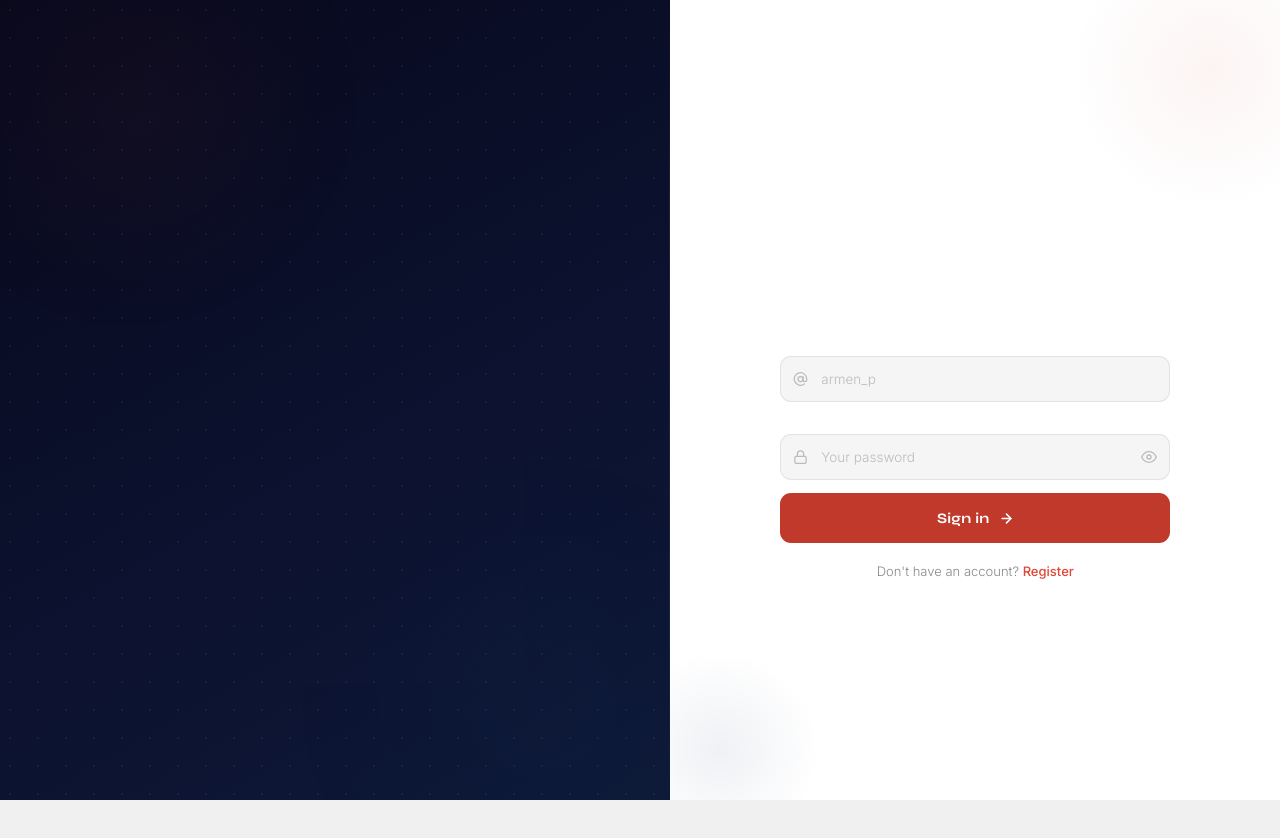
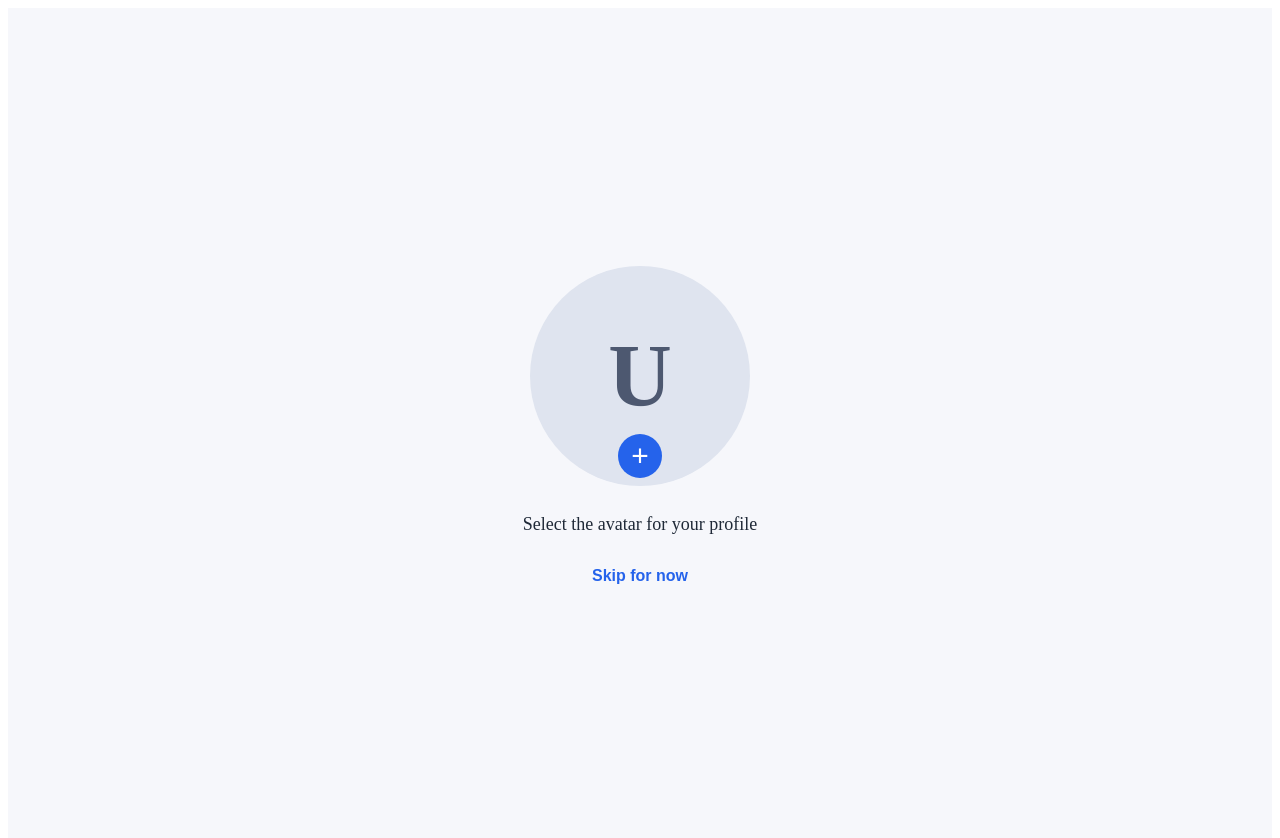
Before and after one commit to apathy000/conf, a React (Vite) app: page /avatar in a window 1280 px wide. Before the commit this address led to /login. Shown: the top 838 px of the page. Before the commit the page ends 800 px from the top, so only its background shows below. Built offline with nearby package versions, Linux system fonts and the light colour scheme; no server answers.

Commit message:
added the funtion of adding the avatar

```diff
--- a/src/App.jsx
+++ b/src/App.jsx
@@ -1,16 +1,15 @@
-import { BrowserRouter, Routes, Route, Navigate } from "react-router-dom";
-import RegisterPage from "./pages/RegisterPage";
-import LoginPage from "./pages/LoginPage";
-import FeedPage from "./pages/FeedPage";
+import { BrowserRouter, Routes, Route } from "react-router-dom";
+import AvatarSetup from "./pages/AvatarSetup";
+import Feed from "./pages/Feed";
+import Register from "./pages/Register";
 
 export default function App() {
   return (
     <BrowserRouter>
       <Routes>
-        <Route path="/register" element={<RegisterPage />} />
-        <Route path="/login"    element={<LoginPage />} />
-        <Route path="/feed"     element={<FeedPage />} />
-        <Route path="*"         element={<Navigate to="/login" replace />} />
+        <Route path="/register" element={<Register />} />
+        <Route path="/avatar" element={<AvatarSetup />} />
+        <Route path="/feed" element={<Feed />} />
       </Routes>
     </BrowserRouter>
   );
--- a/src/components/auth/LoginForm.jsx
+++ b/src/components/auth/LoginForm.jsx
@@ -99,7 +99,7 @@ export default function LoginForm() {
     }
 
     setLoading(false);
-    navigate("/feed");
+    navigate("/avatar");
   };
 
   if (ipStatus === "checking") return <LoadingScreen />;
--- /dev/null
+++ b/src/pages/AvatarSetup.jsx
@@ -0,0 +1,143 @@
+import { useRef, useState } from "react";
+import { useNavigate } from "react-router-dom";
+import "../styles/AvatarSetup.css";
+
+export default function AvatarSetup() {
+  const navigate = useNavigate();
+  const fileInputRef = useRef(null);
+
+  const userName = localStorage.getItem("userName") || "User";
+  const firstLetter = userName.charAt(0).toUpperCase();
+
+  const [image, setImage] = useState(null);
+  const [position, setPosition] = useState({ x: 50, y: 50 });
+  const [scale, setScale] = useState(1);
+  const [dragging, setDragging] = useState(false);
+  const [lastMouse, setLastMouse] = useState({ x: 0, y: 0 });
+
+  function handleFileChange(event) {
+    const file = event.target.files[0];
+    if (!file) return;
+
+    const imageUrl = URL.createObjectURL(file);
+    setImage(imageUrl);
+    setPosition({ x: 50, y: 50 });
+    setScale(1);
+  }
+
+  function handleMouseDown(event) {
+    if (!image) return;
+    setDragging(true);
+    setLastMouse({ x: event.clientX, y: event.clientY });
+  }
+
+  function handleMouseMove(event) {
+    if (!dragging) return;
+
+    const deltaX = event.clientX - lastMouse.x;
+    const deltaY = event.clientY - lastMouse.y;
+
+    setPosition((prev) => ({
+      x: prev.x + deltaX / 2,
+      y: prev.y + deltaY / 2,
+    }));
+
+    setLastMouse({ x: event.clientX, y: event.clientY });
+  }
+
+  function handleMouseUp() {
+    setDragging(false);
+  }
+
+  function handleSelectAvatar() {
+    if (image) {
+      localStorage.setItem(
+        "userAvatar",
+        JSON.stringify({
+          image,
+          position,
+          scale,
+        })
+      );
+    }
+
+    navigate("/feed");
+  }
+
+  function handleSkip() {
+    localStorage.removeItem("userAvatar");
+    navigate("/feed");
+  }
+
+  return (
+    <main className="avatar-page">
+      <section className="avatar-card">
+        <div
+          className="avatar-circle"
+          onMouseDown={handleMouseDown}
+          onMouseMove={handleMouseMove}
+          onMouseUp={handleMouseUp}
+          onMouseLeave={handleMouseUp}
+        >
+          {image ? (
+            <img
+              src={image}
+              alt="Selected avatar"
+              className="avatar-image"
+              style={{
+                transform: `translate(-50%, -50%) scale(${scale})`,
+                left: `${position.x}%`,
+                top: `${position.y}%`,
+              }}
+              draggable="false"
+            />
+          ) : (
+            <span className="avatar-letter">{firstLetter}</span>
+          )}
+
+          <button
+            className="avatar-add-button"
+            type="button"
+            onClick={() => fileInputRef.current.click()}
+          >
+            +
+          </button>
+        </div>
+
+        <input
+          ref={fileInputRef}
+          type="file"
+          accept="image/*"
+          hidden
+          onChange={handleFileChange}
+        />
+
+        <p className="avatar-text">Select the avatar for your profile</p>
+
+        {image && (
+          <div className="avatar-controls">
+            <label>
+              Zoom
+              <input
+                type="range"
+                min="1"
+                max="2.5"
+                step="0.05"
+                value={scale}
+                onChange={(event) => setScale(Number(event.target.value))}
+              />
+            </label>
+
+            <button className="select-button" type="button" onClick={handleSelectAvatar}>
+              Select
+            </button>
+          </div>
+        )}
+
+        <button className="skip-button" type="button" onClick={handleSkip}>
+          Skip for now
+        </button>
+      </section>
+    </main>
+  );
+}
--- /dev/null
+++ b/src/styles/AvatarSetup.css
@@ -0,0 +1,102 @@
+.avatar-page {
+    min-height: 100vh;
+    display: grid;
+    place-items: center;
+    background: #f6f7fb;
+    padding: 24px;
+  }
+
+  .avatar-card {
+    width: 100%;
+    max-width: 380px;
+    display: flex;
+    flex-direction: column;
+    align-items: center;
+  }
+
+  .avatar-circle {
+    width: 220px;
+    height: 220px;
+    border-radius: 50%;
+    background: #dfe4ef;
+    display: grid;
+    place-items: center;
+    position: relative;
+    overflow: visible;
+    user-select: none;
+  }
+
+  .avatar-letter {
+    font-size: 88px;
+    font-weight: 700;
+    color: #4d5870;
+  }
+
+  .avatar-image {
+    position: absolute;
+    width: 100%;
+    height: 100%;
+    object-fit: cover;
+    border-radius: 50%;
+    cursor: grab;
+  }
+
+  .avatar-add-button {
+    position: absolute;
+    bottom: 8px;
+    left: 50%;
+    transform: translateX(-50%);
+    width: 44px;
+    height: 44px;
+    border-radius: 50%;
+    border: none;
+    background: #2563eb;
+    color: white;
+    font-size: 30px;
+    line-height: 1;
+    cursor: pointer;
+    z-index: 2;
+  }
+
+  .avatar-text {
+    margin: 28px 0 18px;
+    font-size: 18px;
+    font-weight: 500;
+    color: #1f2937;
+    text-align: center;
+  }
+
+  .avatar-controls {
+    width: 100%;
+    display: grid;
+    gap: 16px;
+    margin-bottom: 16px;
+  }
+
+  .avatar-controls label {
+    display: grid;
+    gap: 8px;
+    color: #374151;
+    font-size: 14px;
+  }
+
+  .select-button,
+  .skip-button {
+    width: 100%;
+    height: 46px;
+    border-radius: 8px;
+    border: none;
+    font-size: 16px;
+    font-weight: 600;
+    cursor: pointer;
+  }
+
+  .select-button {
+    background: #111827;
+    color: white;
+  }
+
+  .skip-button {
+    background: transparent;
+    color: #2563eb;
+  }
```
